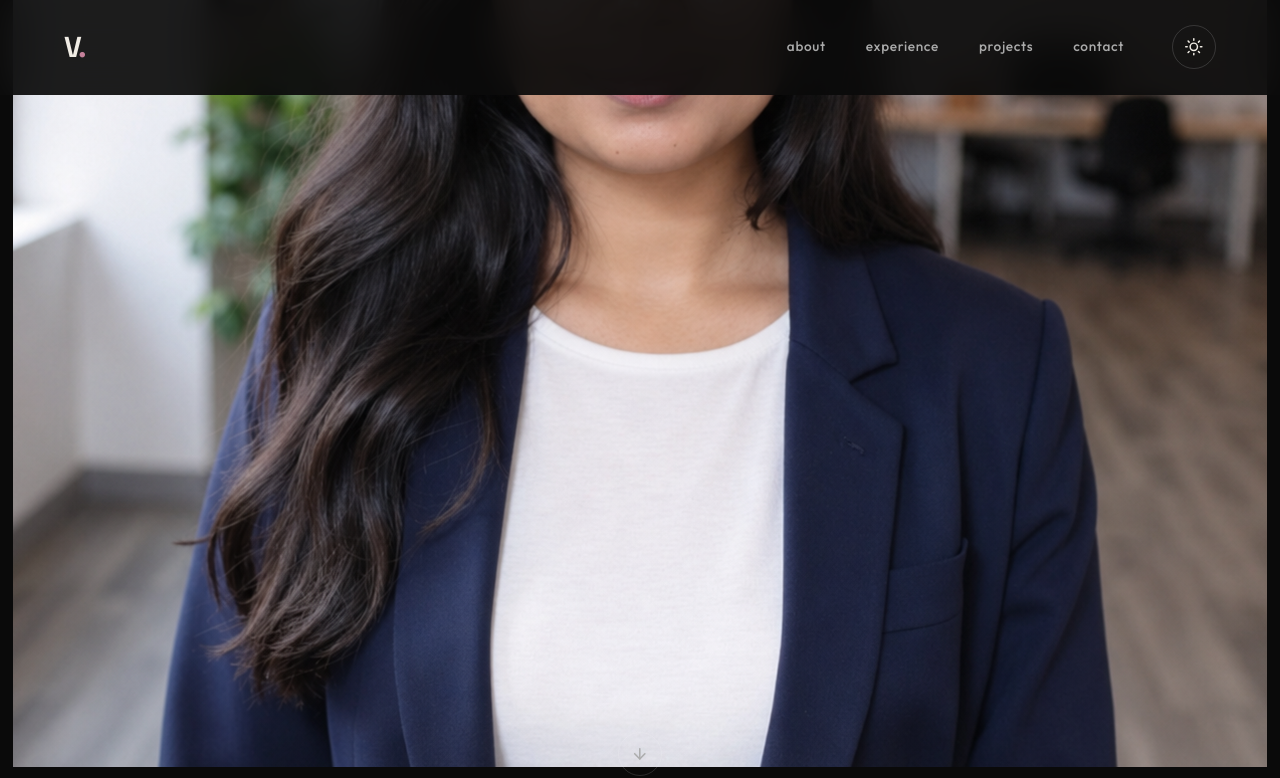
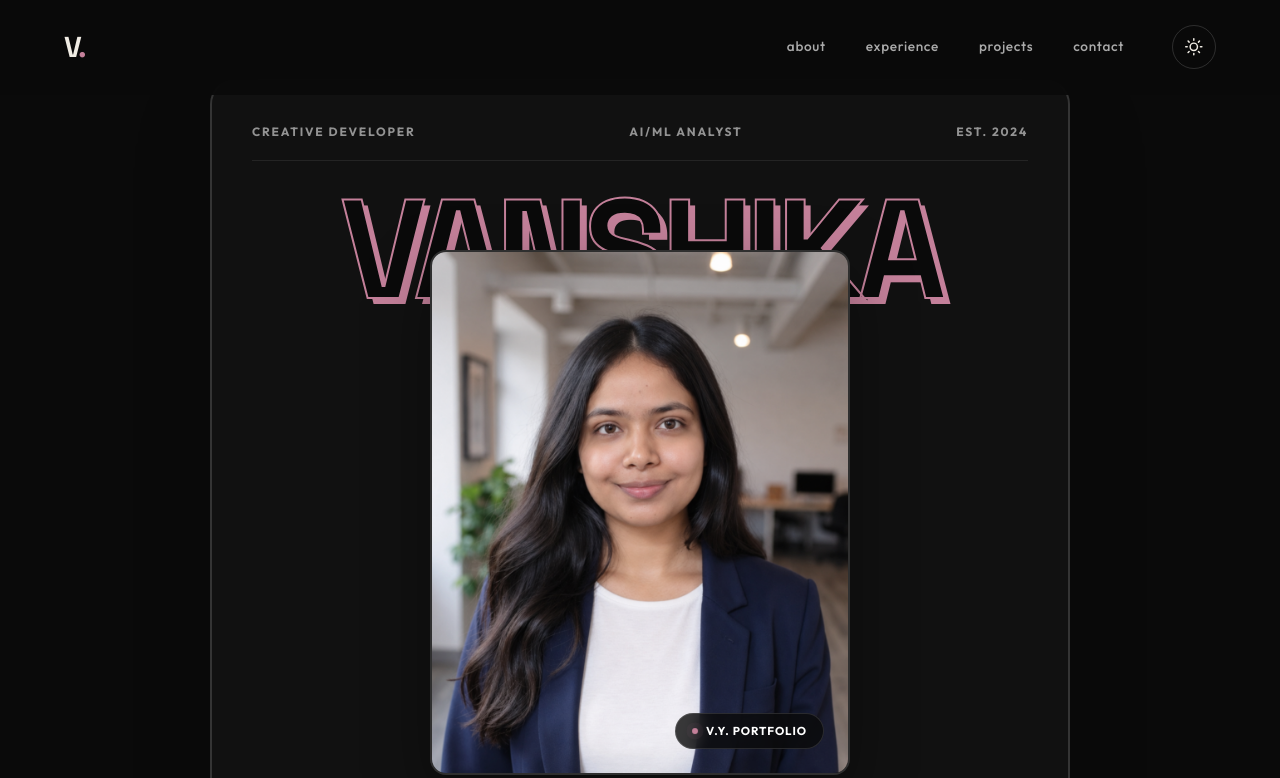
Before and after one commit to connectwithvanshika/Portfolio-2026, a React (Vite) app: page / in a window 1280 px wide. Shown: the top 778 px of the page. Built offline with nearby package versions, Linux system fonts and the light colour scheme.

Commit message:
Update index.css layout styles for the framed magazine cover design

```diff
--- a/src/index.css
+++ b/src/index.css
@@ -193,74 +193,147 @@ li { list-style: none; }
   transform: rotate(20deg);
 }
 
-/* ─── Hero Splash (fullscreen photo) ─────────────────── */
+/* ─── Hero Splash (framed magazine layout) ────────────── */
 .hero-splash {
   position: relative;
-  height: 100vh;
+  min-height: 100vh;
   width: 100%;
   display: flex;
   flex-direction: column;
-  justify-content: flex-end;
   align-items: center;
-  overflow: hidden;
+  justify-content: center;
+  padding: 80px 4vw 60px;
   background: var(--bg-primary);
 }
 
-.splash-bg-container {
-  position: absolute;
-  inset: 0;
+.splash-magazine-frame {
+  position: relative;
   width: 100%;
-  height: 100%;
-  z-index: 1;
+  max-width: 860px;
+  background: var(--bg-secondary);
+  border: 2px solid var(--border-strong);
+  border-radius: 24px;
+  padding: 2.5rem;
+  display: flex;
+  flex-direction: column;
+  align-items: center;
+  justify-content: flex-start;
+  overflow: hidden;
+  box-shadow: 0 30px 80px rgba(0, 0, 0, 0.2);
 }
 
-.splash-bg-image {
+.splash-meta-header {
+  display: flex;
+  width: 100%;
+  justify-content: space-between;
+  align-items: center;
+  font-size: 0.75rem;
+  font-weight: 700;
+  color: var(--text-secondary);
+  text-transform: uppercase;
+  letter-spacing: 0.15em;
+  border-bottom: 1px solid var(--border);
+  padding-bottom: 1.2rem;
+  margin-bottom: 2rem;
+}
+
+.meta-tag {
+  opacity: 0.85;
+}
+
+.splash-magazine-title {
+  font-family: var(--font-display);
+  font-size: clamp(3.5rem, 11vw, 9.5rem);
+  font-weight: 900;
+  text-transform: uppercase;
+  letter-spacing: -0.05em;
+  text-align: center;
+  line-height: 0.8;
+  margin-bottom: -3.5rem; /* pulls poster overlapping over title */
+  position: relative;
+  z-index: 1;
+  pointer-events: none;
+  user-select: none;
+  color: var(--bg-primary);
+  -webkit-text-stroke: 2px var(--accent);
+  text-shadow: 6px 6px 0px var(--accent);
+  transition: var(--transition);
+}
+
+.splash-poster-container {
+  width: 100%;
+  max-width: 420px;
+  aspect-ratio: 4 / 5;
+  border-radius: 16px;
+  overflow: hidden;
+  position: relative;
+  z-index: 2;
+  border: 2px solid var(--border-strong);
+  box-shadow: 0 25px 65px rgba(0, 0, 0, 0.35);
+  background: var(--bg-primary);
+  transition: transform 0.5s ease, box-shadow 0.5s ease;
+}
+
+.splash-poster-container:hover {
+  transform: translateY(-4px);
+  box-shadow: 0 30px 80px rgba(0, 0, 0, 0.45);
+}
+
+.splash-poster-image {
   width: 100%;
   height: 100%;
   object-fit: cover;
-  object-position: center 25%;
+  object-position: center 20%;
   display: block;
 }
 
-.splash-overlay {
+.poster-badge {
   position: absolute;
-  inset: 0;
-  background: linear-gradient(
-    to bottom,
-    rgba(10, 10, 10, 0.1) 0%,
-    rgba(10, 10, 10, 0.4) 50%,
-    rgba(10, 10, 10, 0.85) 100%
-  );
-  z-index: 2;
+  bottom: 1.5rem;
+  right: 1.5rem;
+  background: rgba(10, 10, 10, 0.8);
+  backdrop-filter: blur(8px);
+  -webkit-backdrop-filter: blur(8px);
+  border: 1px solid rgba(255, 255, 255, 0.12);
+  padding: 0.5rem 1rem;
+  border-radius: 50px;
+  display: inline-flex;
+  align-items: center;
+  gap: 0.5rem;
+  color: #ffffff;
+  font-size: 0.72rem;
+  font-weight: 700;
+  letter-spacing: 0.08em;
+  z-index: 3;
 }
 
-.splash-name-container {
-  position: absolute;
-  bottom: 12vh;
-  width: 100%;
-  text-align: center;
-  z-index: 3;
-  padding: 0 4vw;
+.badge-dot {
+  width: 6px;
+  height: 6px;
+  border-radius: 50%;
+  background: var(--accent);
+  animation: pulseDot 2s infinite;
 }
 
-.splash-name-title {
-  font-family: var(--font-display);
-  font-size: clamp(4.5rem, 15vw, 13rem);
-  font-weight: 900;
-  text-transform: uppercase;
-  letter-spacing: -0.05em;
-  line-height: 0.85;
-}
-
-.name-word-bg {
-  color: var(--accent); /* pinkish accent */
-  text-shadow: 6px 6px 0px #0a0a0a; /* blackish pixel drop shadow */
+@keyframes pulseDot {
+  0% {
+    transform: scale(0.95);
+    box-shadow: 0 0 0 0 rgba(196, 128, 154, 0.7);
+  }
+  70% {
+    transform: scale(1);
+    box-shadow: 0 0 0 6px rgba(196, 128, 154, 0);
+  }
+  100% {
+    transform: scale(0.95);
+    box-shadow: 0 0 0 0 rgba(196, 128, 154, 0);
+  }
 }
 
 /* Scroll cue */
 .scroll-cue {
   position: absolute;
-  bottom: 2rem;
+  bottom: 1.5rem;
   left: 50%;
   transform: translateX(-50%);
   z-index: 4;
```
